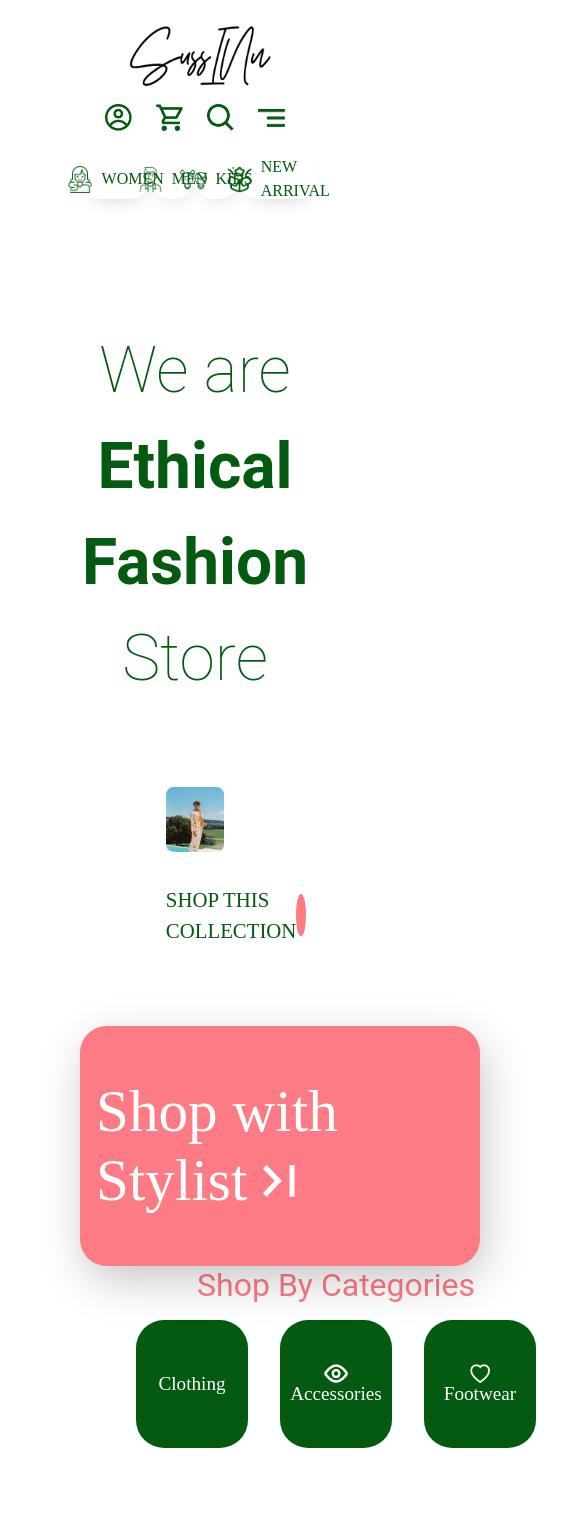
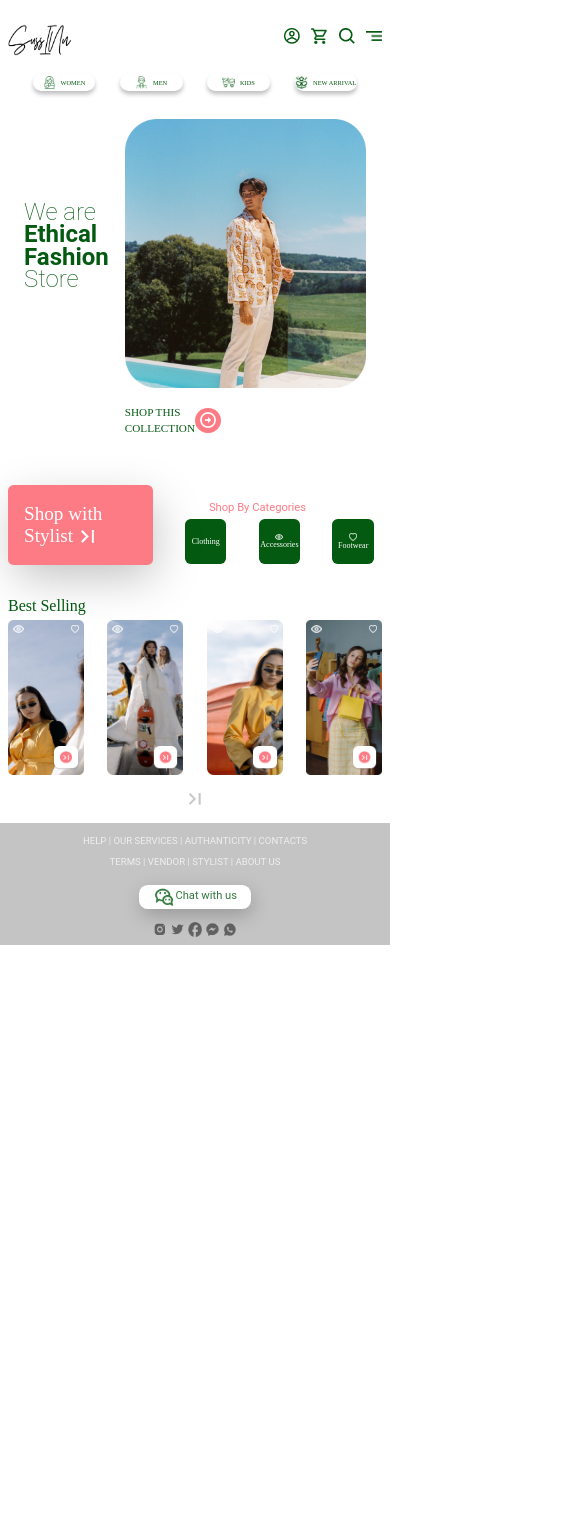
Before and after one commit to m-yunus/suss_ecommerce, a React (Create React App) app: page / in a window 390 px wide. Shown: the top 1538 px of the page, 585 px wide, since content can reach past the window. After the commit the page ends 945 px from the top, so only its background shows below. Built offline with nearby package versions, Linux system fonts and the light colour scheme.

Commit message:
made responsive

```diff
--- a/src/Pages/Home/Home.css
+++ b/src/Pages/Home/Home.css
@@ -1,5 +1,6 @@
 .caption {
  align-items: center;
+ line-height: 2.5rem;
  font-family: 'Roboto', sans-serif;
 }
 
@@ -38,6 +39,7 @@
   width: 2rem;
   height: 2rem;
 }
+
 .stylist {
   width: 25rem;
   height: 15rem;
@@ -93,6 +95,288 @@ font-style: normal;
 font-weight: 400;
 line-height: normal;
 }
+
+.home-top-pic{
+
+  object-fit: contain;
+
+
+}
+.dark-arrow{
+  display: flex;
+  justify-content: center;
+  height: 6rem;
+
+
+}
+.dark-arr-img{
+   width: 0.7rem;
+  height: 0.7rem;
+  display: none;
+
+}
+@media(max-width:1075px){
+.stylist{
+  width: 20rem;
+  height: 13rem;
+  font-size: 3.5rem;
+}
+.cat {
+  width: 25rem;
+}
+.three-box{
+  margin: 0 1rem;
+}
+.category{
+  width: 6rem;
+  height: 7rem;
+}
+}
+
+@media(max-width:1024px){
+  .top-bottom-line,
+  .centre-line{
+    font-size: 3rem;
+    margin-right: 2rem;
+  }
+  .cap{
+    line-height: 1.8rem;
+  }
+  .home-top{
+    padding: 0 1rem;
+  }
+  .home-middle{
+    padding: 0 0;
+  }
+}
+
+@media(max-width:768px){
+.top-bottom-line,
+  .centre-line{
+    font-size: 2.5rem;
+    margin-right: 2rem;
+  }
+  .home{
+    padding: 0 1rem;
+  }
+
+
+
+  .stylist{
+  width: 18rem;
+  height: 12rem;
+  font-size: 3rem;
+  display: flex;
+
+
+}
+.cat {
+  width: 22rem;
+  height: 7.5rem;
+}
+.three-box{
+  margin: 0 0.8rem;
+}
+.category{
+  width: 5rem;
+  height: 6rem;
+  font-size: 1rem;
+}
+.title-cat{
+  font-size: 1.3rem;
+  margin-bottom: 0.3rem;
+
+}
+.best-selling{
+  font-size: 2.3rem;
+  margin-bottom: 0.5rem;
+}
+.arrow-icon{
+  width: 3rem;
+  height: 3rem;
+  margin-right: 0.3rem;
+  margin-bottom: 0.3rem;
+
+}
+
+
+
+
+
+}
+@media(max-width:630px){
+.top-bottom-line,
+  .centre-line{
+    font-size: 2rem;
+    margin-right: 2rem;
+  }
+   .cap{
+    line-height: 1.3rem;
+  }
+  .collection{
+    font-size: 1rem;
+  }
+  .arrow {
+  width: 1.5rem;
+  height: 1.5rem;
+}
+  .home{
+    padding: 0 0.5rem;
+  }
+
+}
+@media(max-width:500px){
+  .stylist{
+  width: 10rem;
+  height: 8rem;
+  font-size: 1.8rem;
+  display: flex;
+
+
+}
+.greaterthan-img{
+  width: 1.5rem;
+  height: 1.5rem;
+}
+.three-box{
+  margin: 0 0.5rem;
+
+}
+.cat{
+  width: 14rem;
+  height: 6rem;
+}
+.category{
+  width: 4rem;
+  height: 5rem;
+  font-size: 0.7rem;
+  border-radius: 0.4rem;
+}
+.title-cat{
+  font-size: 1rem;
+  margin-bottom: 0.1rem;
+
+}
+.accessories-icon,
+.footwear-icon{
+  width: 0.9rem;
+}
+
+}
+@media(max-width:425px){
+  .top-bottom-line,
+  .centre-line{
+    font-size: 1.5rem;
+    margin-right: 1rem;
+  }
+ .cap{
+    line-height: 0.7rem;
+    margin-bottom: 2rem;
+  }
+    .collection{
+    font-size: 0.7rem;
+  }
+  .arrow {
+  width: 1rem;
+  height: 1rem;
+}
+.coll{
+  margin: 1rem 0;
+}
+.best-selling{
+  font-size: 1rem;
+  margin-bottom: 0.3rem;
+}
 .best-selling-image{
-  width: 18rem;
+  width: 4.72581rem;
+height: 9.68681rem;
 }
+.home-bottom{
+  margin: 0.1 0.3rem;
+  margin-top: 2rem;
+  margin-bottom: 0;
+}
+.arrow-icon{
+  width: 1.6rem;
+  height: 1.5rem;
+  margin-right: 0.3rem;
+  margin-bottom: 0.3rem;
+
+}
+.fav-icon{
+  height: 0.5rem;
+  width: 0.5rem;
+  margin-top: 0.3rem;
+  margin-right: 0.3rem;
+}
+.eye-icon{
+  height: 0.5rem;
+  width: 0.7rem;
+  margin-top: 0.3rem;
+  margin-left: 0.3rem;
+}
+.dark-arrow{
+  display: flex;
+  justify-content: center;
+  height: 4rem;
+
+
+}
+}
+
+@media(max-width:390px){
+    .stylist{
+  width: 9.43894rem;
+height: 5.005rem;
+border-radius: 0.34775rem;
+  font-size: 1.2rem;
+  display: flex;
+
+
+}
+.greaterthan-img{
+  width: 0.8rem;
+  height: 0.8rem;
+  margin-left: 0.5rem;
+}
+.three-box{
+  margin-left: 2rem;
+
+
+}
+.cat{
+  width: 15rem;
+  height: 5rem;
+}
+.category{
+  width: 2.6rem;
+  height: 2.8rem;
+  border-radius: 0.35375rem;
+  font-size: 0.5rem;
+}
+.title-cat{
+  font-size: 0.7rem;
+  margin-top: 1rem;
+  margin-bottom: 0.3rem;
+  margin-left: 3.5rem;
+
+}
+.accessories-icon,
+.footwear-icon{
+  width: 0.5rem;
+}
+.dark-arr-img{
+  width: 0.7rem;
+  height: 0.7rem;
+  display: block;
+  margin: auto;
+
+}
+.dark-arrow{
+  display: flex;
+  justify-content: center;
+  height: 3rem;
+
+
+}
+}
--- a/src/Pages/Home/Home.jsx
+++ b/src/Pages/Home/Home.jsx
@@ -10,6 +10,7 @@ import fav from "../../assets/images/footwear.png";
 import arrow2 from "../../assets/images/arrow-2.png";
 import { BestSelling } from "../../data/BestSellingData";
 import Footer from "../../layout/Footer";
+import darkarrow from "../../assets/images/dark-arrow.png"
 
 const Home = () => {
   return (
@@ -17,26 +18,24 @@ const Home = () => {
       <Navbar />
       <BottomNavbar />
 
-      <section className=" home body-font px-20">
-        <div className="home-top container mx-auto flex px-20  pt-20 pb-4 md:flex-row flex-col items-center">
-          <div className=" caption  lg:flex-grow md:w-1/2 lg:pr-24 md:pr-16 flex flex-col    md:items-start md:text-left mb-16 md:mb-0 items-center text-center">
-            <h1 className="sm:text-4xl flex flex-col  mb-4 mt-4  ">
+      <section className=" home body-font px-20 ">
+        <div className="home-top  mx-auto flex px-20      justify-between items-center ">
+          <div className="caption     flex flex-col      mb-16 ">
+            <h1 className="cap  flex flex-col  mb-4 mt-4  ">
               <span className="top-bottom-line ">We are</span>
-              <br className="hidden lg:inline-block" />
+              <br />
               <span className="centre-line font-bol ">Ethical</span>
-              <br className="hidden lg:inline-block" />
+              <br />
               <span className="centre-line">Fashion</span>
-              <br className="hidden lg:inline-block" />
+              <br />
               <span className="top-bottom-line">Store</span>
             </h1>
           </div>
-          <div className=" home-top-pic lg:max-w-lg lg:w-full md:w-1/2 w-5/6  ">
-            <img
-              className="object-cover object-center rounded"
-              alt="hero"
-              src={HomeTop}
-            />
-            <div className="flex  items-center   my-8">
+          <div className=" img-cont ">
+            <div className="">
+              <img className="home-top-pic " alt="hero" src={HomeTop} />
+            </div>
+            <div className=" flex coll items-center   my-8">
               <p className="collection ">
                 SHOP THIS <br />
                 COLLECTION
@@ -47,9 +46,8 @@ const Home = () => {
             </div>
           </div>
         </div>
-
-        <div className="home-middle flex flex-wrap flex-col mt-8">
-          <div className="flex flex-wrap mx-auto">
+        <div className="home-middle flex mx-auto flex-col px-28 mt-8 ">
+          <div className="flex  ">
             <div className="stylist ">
               <h1>
                 <div>Shop with</div>
@@ -63,29 +61,30 @@ const Home = () => {
                 </div>
               </h1>
             </div>
-            <div className="cat  flex flex-col mx-auto mt-auto  ">
+            <div className="cat  flex flex-col mx-auto mt-auto ">
               <h2 className=" mx-auto title-cat mb-4">Shop By Categories</h2>
-              <div className=" flex justify-between mx-14 ">
+              <div className="three-box flex justify-between mx-14 ">
                 <div className="category ">Clothing</div>
                 <div className="category flex flex-col ">
-                  <img className="w-6" src={eye} alt="" /> Accessories
+                  <img className="w-6 accessories-icon" src={eye} alt="" />{" "}
+                  Accessories
                 </div>
                 <div className="category flex flex-col ">
-                  <img className="w-5" src={fav} alt="" /> Footwear
+                  <img className="w-5 footwear-icon" src={fav} alt="" />{" "}
+                  Footwear
                 </div>
               </div>
             </div>
           </div>
-        </div>
-
-        <div className="home-bottom  my-20 ">
+        </div>{" "}
+        <div className="home-bottom  mt-20  ">
           <h1 className="best-selling mb-4">Best Selling</h1>
-          <div className="flex flex-wrap justify-between">
+          <div className="flex  justify-between gap-2">
             {BestSelling.map((data) => (
-              <div key={data.id} className="relative">
+              <div key={data.id} className="relative best-selling-set">
                 <div className="">
                   <img
-                    className="best-selling-image "
+                    className="best-selling-image spaced-image "
                     src={data.image}
                     alt=""
                   />
@@ -103,7 +102,11 @@ const Home = () => {
             ))}
           </div>
         </div>
+        <div className=" dark-arrow">
+          <img className="dark-arr-img" src={darkarrow} alt="" />
+        </div>
       </section>
+
       <Footer />
     </>
   );
--- a/src/assets/css/Footer.css
+++ b/src/assets/css/Footer.css
@@ -1,5 +1,5 @@
-.footer{
-    background-color: #C4C4C4;
+.footer {
+  background-color: #c4c4c4;
   width: 100%;
   height: auto;
   padding-top: 2rem;
@@ -8,36 +8,33 @@
   justify-content: center;
   align-items: center;
   flex-direction: column;
-
 }
-.chat-btn{
+.chat-btn {
   width: 14rem;
   height: 2.5rem;
   display: flex;
   align-items: center;
   justify-content: center;
   border-radius: 0.55244rem;
-background: #FFF;
-box-shadow: 1.7678383588790894px 6.18743371963501px 19.446218490600586px -1.3258785009384155px rgba(0, 0, 0, 0.25);
+  background: #fff;
+  box-shadow: 1.7678383588790894px 6.18743371963501px 19.446218490600586px -1.3258785009384155px
+    rgba(0, 0, 0, 0.25);
   backdrop-filter: blur(6.850371837615967px);
-color: #33793E;
-font-family: Roboto;
+  color: #33793e;
+  font-family: "Roboto", sans-serif;
   font-size: 1.5rem;
   font-style: normal;
   font-weight: 400;
   margin-top: 1rem;
   margin-bottom: 1rem;
-
-
 }
 
-.chat-image{
+.chat-image {
   width: 2.7rem;
-
 }
-.footer-text{
-    color: #F0EEEF;
-font-family: 'Roboto', sans-serif;
+.footer-text {
+  color: #f0eeef;
+  font-family: "Roboto", sans-serif;
   font-size: 1.3rem;
   font-style: normal;
   font-weight: 400;
@@ -45,11 +42,53 @@ line-height: normal;
   text-align: center;
   line-height: 2rem;
 }
-.footer-icon{
+.footer-icon {
   width: 1.7rem;
-
+  margin: 0 0.5rem;
+}
+@media (max-width: 700px) {
+    .footer-text {
+    font-size: 1rem;
+    line-height: 1.5rem;
 
   }
-.chat-btn{
-    font-family: 'Roboto', sans-serif;
+  .footer {
+    padding: 1rem 0.5rem;
   }
+  .chat-btn {
+    width: 10rem;
+    height: 2rem;
+    font-size: 1rem;
+    margin: 0.8rem 0;
+  }
+   .footer-icon {
+  width: 1.3rem;
+  margin: 0 0.2rem;
+
+}
+
+}
+@media (max-width: 425px) {
+  .footer {
+    padding: 0.5rem 0.7rem;
+  }
+  .footer-text {
+    font-size: 0.6rem;
+    line-height: 1.3rem;
+
+  }
+  .chat-btn {
+    width: 7rem;
+    height: 1.5rem;
+    font-size: 0.7rem;
+    margin: 0.8rem 0;
+  }
+  .chat-image {
+    width: 1.4rem;
+  }
+  .footer-icon {
+  width: 0.9rem;
+  margin: 0 0.1rem;
+
+}
+}
--- a/src/assets/css/Navbar.css
+++ b/src/assets/css/Navbar.css
@@ -4,7 +4,6 @@
   margin-top: 1.5rem;
 }
 .navbar {
-  background-color: #fff;
 }
 .box {
   width: 160px;
@@ -20,9 +19,62 @@
 
 .bottom-nav {
   color: #045a11;
-
   font-weight: 400;
 }
 .nav-icon {
   width: 1.7rem;
 }
+.nav-icon-top {
+  width: 1.7rem;
+}
+
+@media (max-width: 768px) {
+  .navbar {
+    padding: 0 1rem;
+  }
+}
+@media (max-width: 620px) {
+  .bottom-nav {
+    padding-top: 0.7rem;
+  }
+  .box {
+    width: 6rem;
+
+    height: 2rem;
+    font-size: 0.6rem;
+  }
+  .nav-icon {
+    width: 1.2rem;
+  }
+}
+
+@media (max-width: 425px) {
+  .navbar {
+    padding: 0 0.5rem;
+  }
+  .logo {
+    width: 4rem;
+    height: 2rem;
+  }
+  .nav-icon-top {
+    width: 1rem;
+  }
+  .icons {
+    gap: 0.7rem;
+    width: 98px;
+  }
+  .box {
+    width: 3.9rem;
+    box-shadow: 0px 3.292924404144287px 4.390565872192383px 0px
+      rgba(0, 0, 0, 0.25);
+    gap: 0.3rem;
+    height: 1.1rem;
+    font-size: 0.4rem;
+  }
+  .nav-icon {
+    width: 0.8rem;
+  }
+  .bottom-nav {
+    padding-top: 0.1rem;
+  }
+}
--- a/src/layout/Footer.jsx
+++ b/src/layout/Footer.jsx
@@ -24,7 +24,7 @@ const Footer = () => {
             Chat with us
           </button>
         </div>
-        <div className="flex gap-2 ">
+        <div className="flex  ">
           <img className="footer-icon" src={instagram} alt="" />
           <img className="footer-icon" src={twitter} alt="" />
           <img className="footer-icon" src={facebook} alt="" />
--- a/src/layout/Navbar.jsx
+++ b/src/layout/Navbar.jsx
@@ -10,18 +10,18 @@ import "../assets/css/Navbar.css";
 const Navbar = () => {
   return (
     <>
-      <header className="navbar  body-font px-20">
-        <div className="container mx-auto flex flex-wrap  flex-col md:flex-row items-center p ">
-          <a className="flex title-font font-medium items-center text-gray-900 mb-4 md:mb-0">
-            <span className="ml-3 ">
+      <header className="navbar  body-font px-20 ">
+        <div className="container mx-auto flex    items-center justify-between ">
+          <a className="flex title-font font-medium items-center mb-4  ">
+            <span className="">
               <img className="logo" src={logo} alt="" />
             </span>
           </a>
-          <nav className="md:ml-auto flex flex-wrap items-center gap-6 text-base justify-center">
-            <img className="nav-icon" src={profile} alt="" />
-            <img className="nav-icon" src={cart} alt="" />
-            <img className="nav-icon" src={search} alt="" />
-            <img className="nav-icon" src={menu} alt="" />
+          <nav className="md:ml-auto flex flex-wrap items-center gap-6 text-base justify-center  icons ">
+            <img className="nav-icon-top" src={profile} alt="" />
+            <img className="nav-icon-top" src={cart} alt="" />
+            <img className="nav-icon-top" src={search} alt="" />
+            <img className="nav-icon-top" src={menu} alt="" />
           </nav>
         </div>
       </header>
```
Also changed, not shown: src/assets/images/dark-arrow.png (added). Lines whose indentation alone changed are shown as unchanged.
